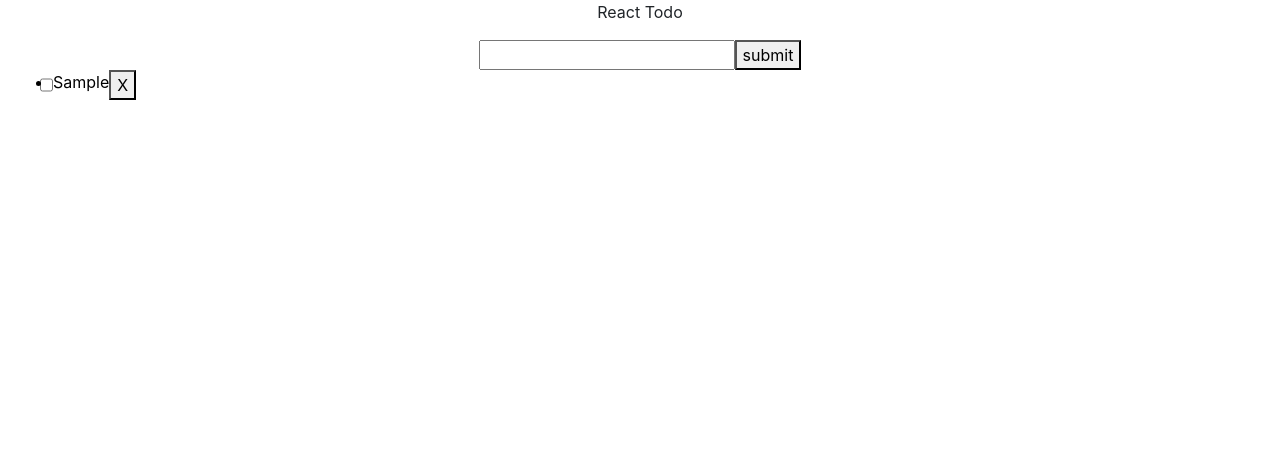
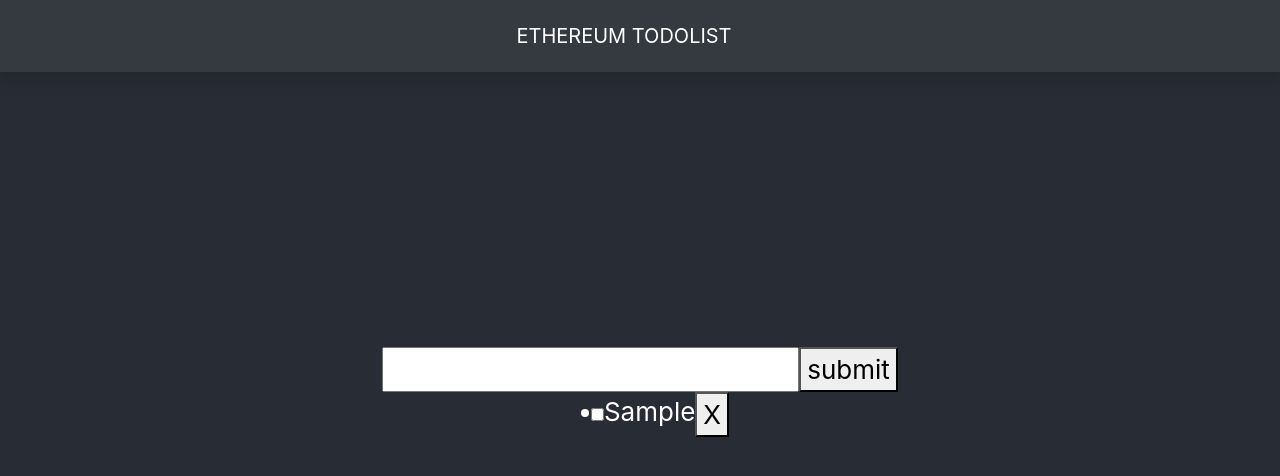
Before and after one commit to howard-dong/ethereum-react-todo, a React (Create React App) app: page / in a window 1280 px wide. Both pictures are taken after typing "Sample" into the empty fields and a click on the button "submit". Shown: the top 476 px of the page. Built offline with nearby package versions, Linux system fonts and the light colour scheme.

Commit message:
Header no longer overlaps

```diff
--- a/src/App.js
+++ b/src/App.js
@@ -101,41 +101,41 @@ function App() {
   // }
 
   return (
-    <div className = "App">
-      <header className = "App-Header">
-        <p>React Todo</p>
+    /* { this.state.loading
+              ? <div id="loader" className="text-center"><p className="text-center">Loading...</p></div>
+              : <TodoList
+                tasks={this.state.tasks}
+                createTask={this.createTask}
+                toggleCompleted={this.toggleCompleted} />
+            } */
+
+
+
+    <div>
+      <nav className="navbar navbar-dark fixed-top bg-dark flex-md-nowrap py-3 shadow">
+        <a className="navbar-brand mx-auto">ETHEREUM TODOLIST</a>
+        <ul className="navbar-nav px-3">
+          <li className="nav-item text-nowrap d-none d-sm-none d-sm-block">
+            <small><a className="nav-link" href="#"><span id="account"></span></a></small>
+          </li>
+        </ul>
+      </nav>
+      {/* <div className="container-fluid">
+        <div className="row">
+          <main role="main" className="col-lg-12 d-flex justify-content-center">
+          </main>
+        </div>
+      </div> */}
+      <div className = "App">
+      <header className = "App-header">
+        {/* <p>React Todo</p> */}
         <TodoForm addTodo = {addTodo} />
         <TodoList todos = {todos}
          toggleComplete ={toggleComplete}
           removeTodo={removeTodo}/>
       </header>
     </div>
-
-
-
-    // <div>
-    //   <nav className="navbar navbar-dark fixed-top bg-dark flex-md-nowrap py-3 shadow">
-    //     <a className="navbar-brand mx-auto">ETHEREUM TODOLIST</a>
-    //     <ul className="navbar-nav px-3">
-    //       <li className="nav-item text-nowrap d-none d-sm-none d-sm-block">
-    //         <small><a className="nav-link" href="#"><span id="account"></span></a></small>
-    //       </li>
-    //     </ul>
-    //   </nav>
-    //   <div className="container-fluid">
-    //     <div className="row">
-    //       <main role="main" className="col-lg-12 d-flex justify-content-center">
-    //         {/* { this.state.loading
-    //           ? <div id="loader" className="text-center"><p className="text-center">Loading...</p></div>
-    //           : <TodoList
-    //             tasks={this.state.tasks}
-    //             createTask={this.createTask}
-    //             toggleCompleted={this.toggleCompleted} />
-    //         } */}
-    //       </main>
-    //     </div>
-    //   </div>
-    // </div>
+    </div>
   );
 };
 export default App;
--- a/src/Todo.js
+++ b/src/Todo.js
@@ -16,7 +16,7 @@ function Todo({todo, toggleComplete, removeTodo}){
             <input type = "checkbox" onClick = {handleCheckboxClick} />
             <li
                 style = {{
-                    color: "black",
+                    color: "white",
                     textDecoration: todo.completed ? "line-through" : null
                 }}
 
```
